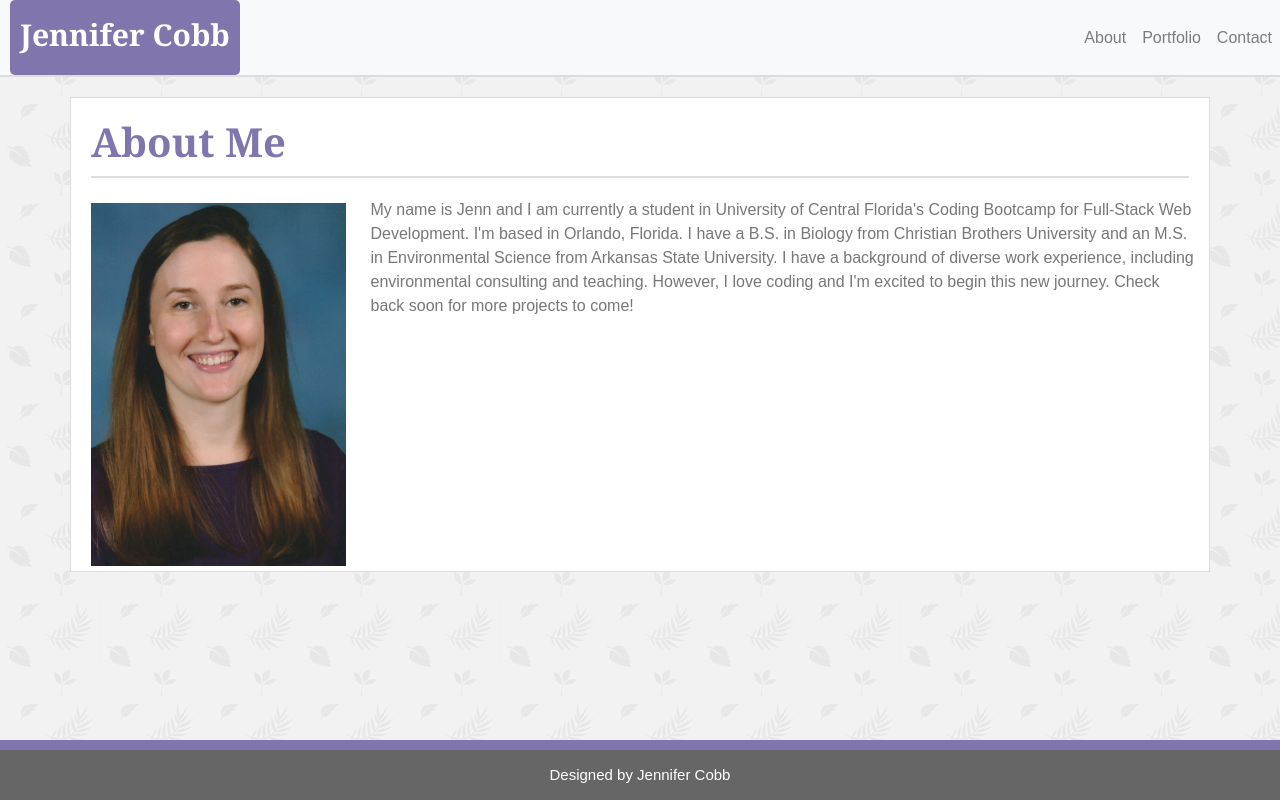
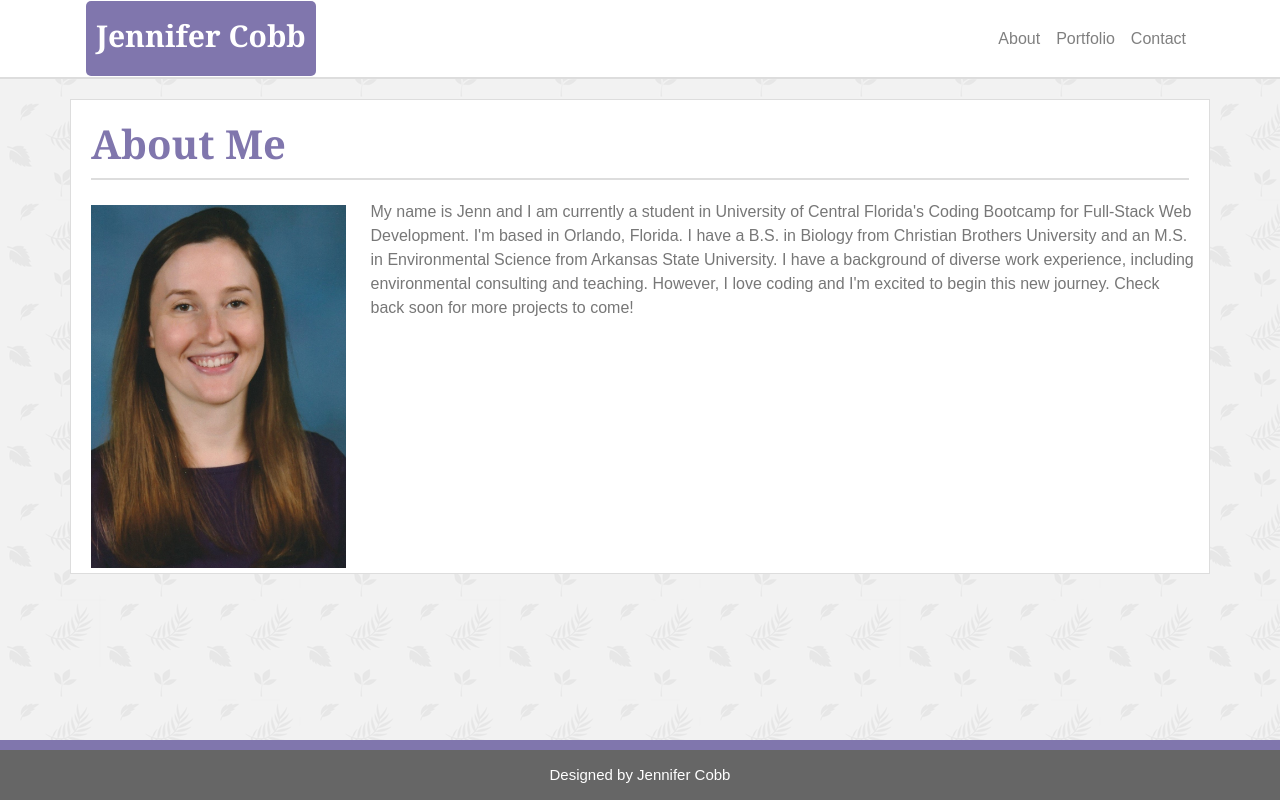
Before and after one commit to Jcobb27/Bootstrap-Portfolio, a plain HTML site: page index.html in a window 1280 px wide. Drawn offline with nearby package versions, Linux system fonts and the light colour scheme; a script that the page names is missing.

Commit message:
navbar formatting

```diff
--- a/assets/css/style.css
+++ b/assets/css/style.css
@@ -11,6 +11,11 @@ body {
     border-bottom: 2px solid #dddddd;
 }
 
+#navContainer {
+    border: 1px solid #ffffff;
+    margin-top:0;
+}
+
 #Name {
     background-color: rgb(128, 118, 173);
     color: #ffffff;
@@ -20,7 +25,7 @@ body {
     border-radius: 5px;
     font-size: 30px;
     padding: 10px;
-    margin-left: 10px;
+    margin-left: 0;
     font-family: 'Georgia', Times, Times New Roman, serif;
     font-weight: bold;
 }
--- a/index.html
+++ b/index.html
@@ -19,7 +19,8 @@
 
 <body>
   <!-- Navbar-->
-  <nav class="navbar navbar-expand-lg navbar-light bg-light" id="navbarSection">
+  <nav class="navbar navbar-expand-lg navbar-light" id="navbarSection">
+    <div class="container" id="navContainer">
     <div id="Name">Jennifer Cobb</div>
     <button class="navbar-toggler" type="button" data-toggle="collapse" data-target="#navbarNav" aria-controls="navbarNav" aria-expanded="false"
       aria-label="Toggle navigation">
@@ -40,7 +41,9 @@
         </li>
       </ul>
     </div>
+  </div>
   </nav>
+
 
   <!--Main body-->
   <div class="container">
@@ -58,7 +61,7 @@
         soon for more projects to come!</div>
     </div>
   </div>
-
+</div>
   <!--Footer-->
   <footer class="footer">
     Designed by Jennifer Cobb
```
Also changed, not shown: contact.html (+3 -1 lines), portfolio.html (+3 -1 lines).
